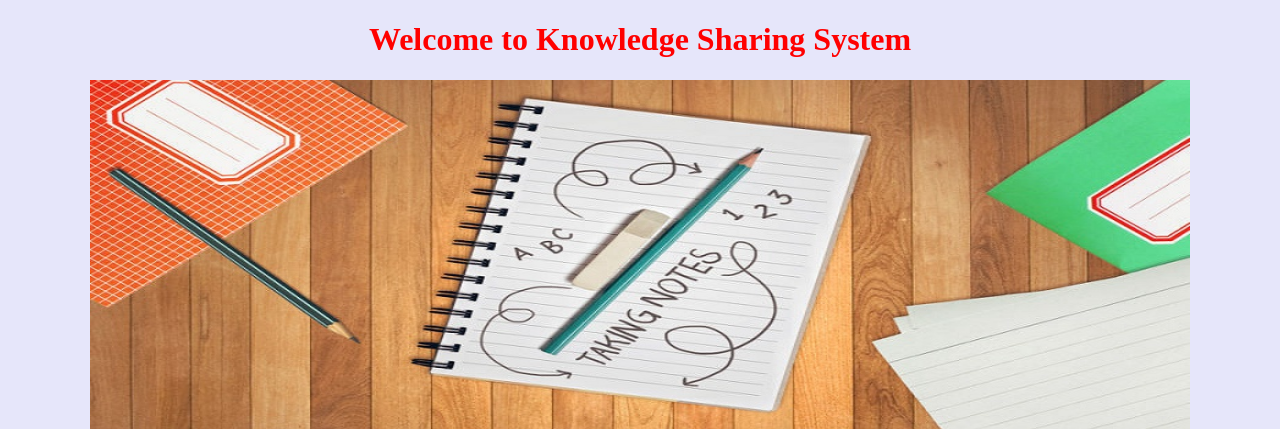
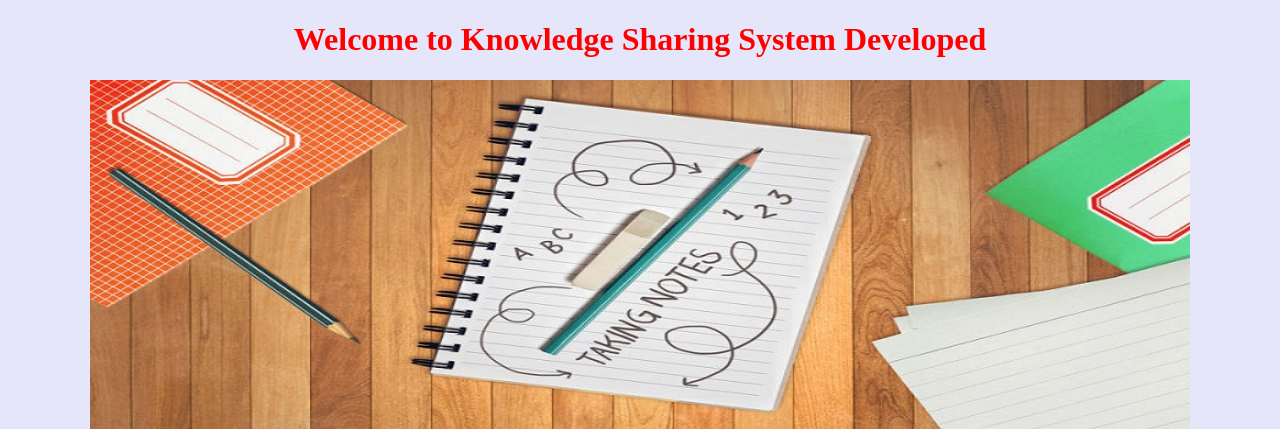
Before and after one commit to Satya8463/KSS, a PHP site: page / in a window 1280 px wide. Shown: the top 429 px of the page. Run offline with PHP 8.4, Linux system fonts and the light colour scheme.

Commit message:
Update index.php

```diff
--- a/index.php
+++ b/index.php
@@ -2,7 +2,7 @@
 <html lang="en_us">
 
 <head>
-<font color="red"><h1 align="center">Welcome to Knowledge Sharing System</h1></font>
+<font color="red"><h1 align="center">Welcome to Knowledge Sharing System Developed</h1></font>
 <meta charset="UTF-8">
 <title>Knowledge Sharing System</title>
 <style>
```
